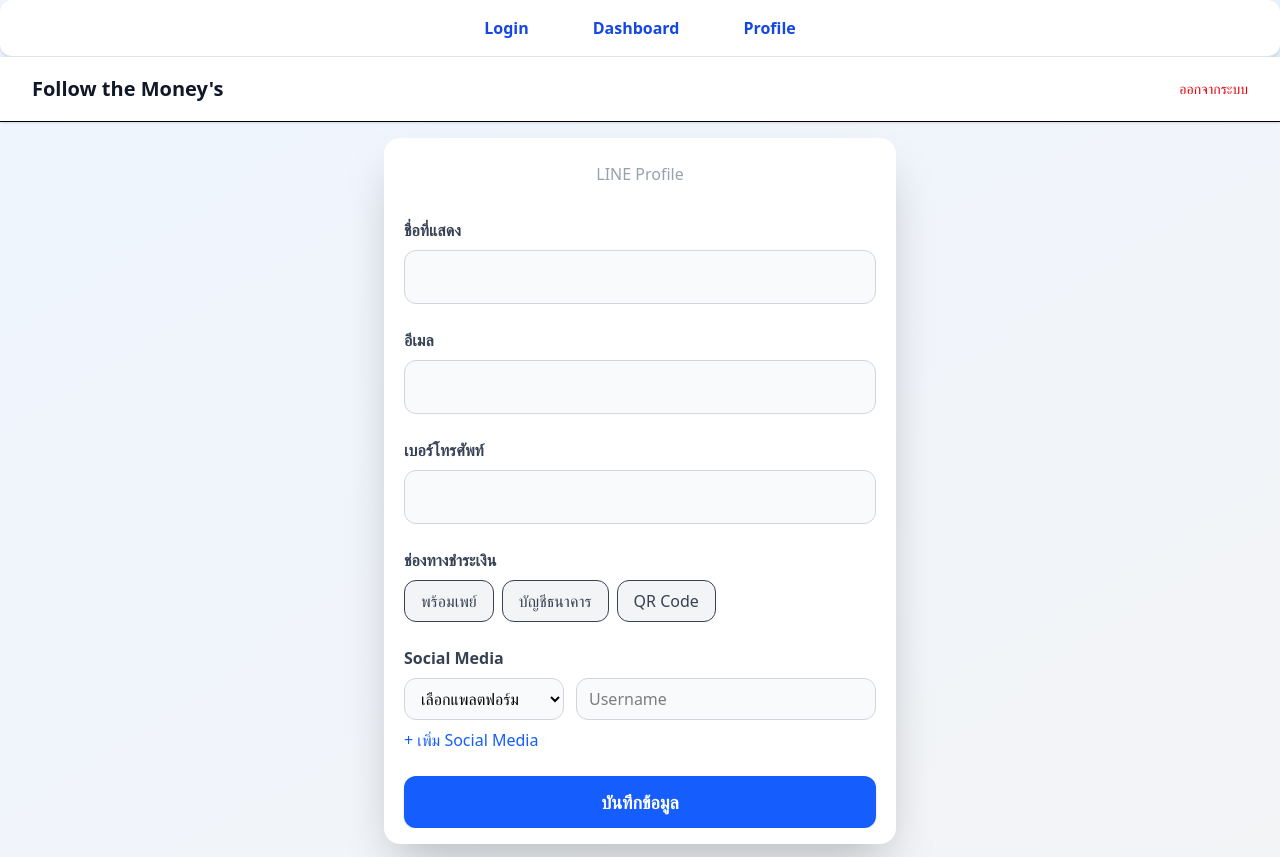
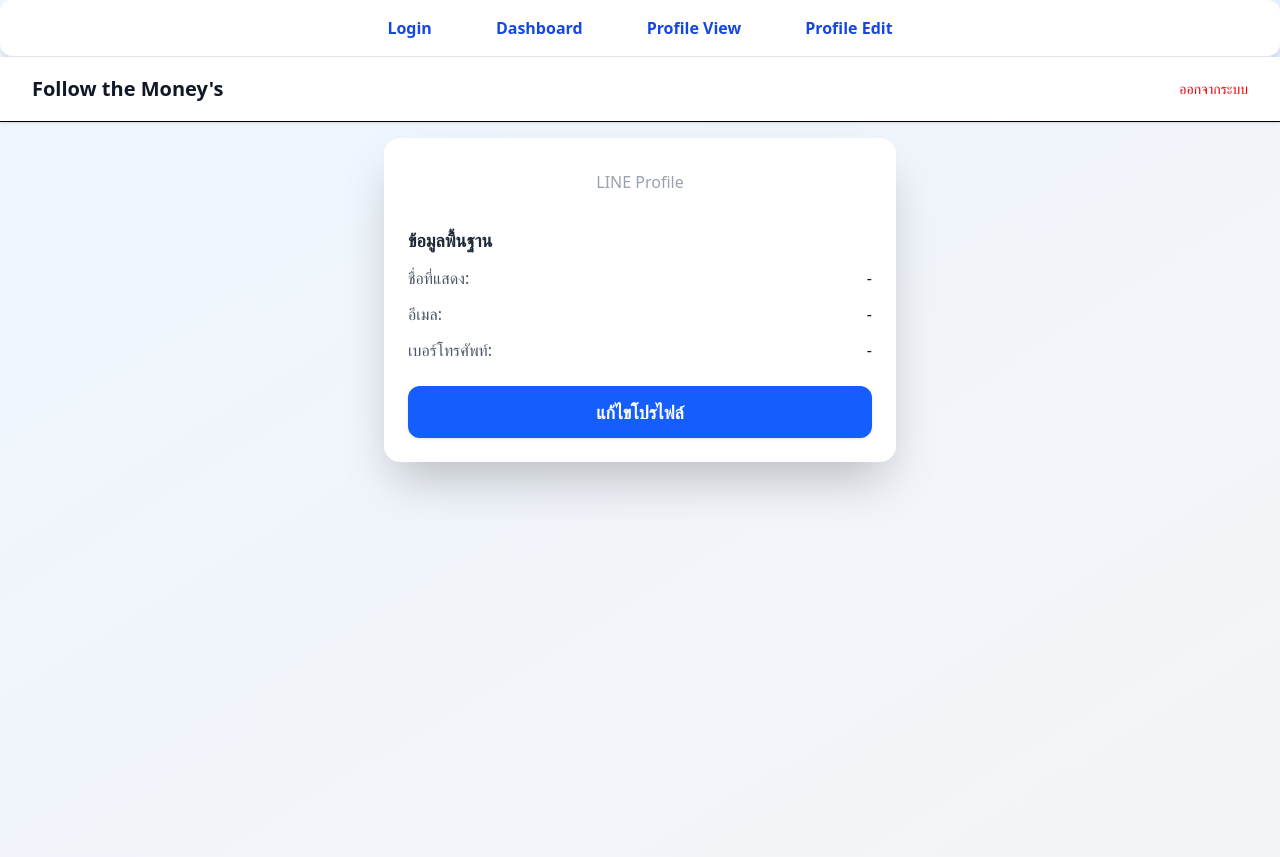
Before and after one commit to supxroek/Follow-the-money_v3, a React (Vite) app in the folder client/: page /profile in a window 1280 px wide. Built offline with nearby package versions, Linux system fonts and the light colour scheme.

Commit message:
เพิ่มหน้า ProfileView และปรับปรุงเส้นทางใน ProductionMode สำหรับการดูและแก้ไขโปรไฟล์

```diff
--- a/client/src/App.jsx
+++ b/client/src/App.jsx
@@ -12,6 +12,7 @@ import { AuthProvider, useAuth } from "./context/AuthContext";
 import LoginPage from "./pages/LoginPage";
 import Dashboard from "./pages/Dashboard";
 import ProfileForm from "./pages/ProfileForm";
+import ProfileView from "./pages/ProfileView";
 
 // ProtectedRoute component
 const ProtectedRoute = ({ children }) => {
@@ -52,6 +53,14 @@ const ProductionMode = () => {
         path="/profile"
         element={
           <ProtectedRoute>
+            <ProfileView />
+          </ProtectedRoute>
+        }
+      />
+      <Route
+        path="/profile/edit"
+        element={
+          <ProtectedRoute>
             <ProfileForm />
           </ProtectedRoute>
         }
@@ -86,14 +95,21 @@ const DevelopmentMode = () => {
           to="/profile"
           className="text-blue-700 font-semibold hover:bg-blue-100 px-4 py-2 rounded transition"
         >
-          Profile
+          Profile View
+        </Link>
+        <Link
+          to="/profile/edit"
+          className="text-blue-700 font-semibold hover:bg-blue-100 px-4 py-2 rounded transition"
+        >
+          Profile Edit
         </Link>
       </nav>
       <div className="border-t border-gray-200 max-w-full mx-auto bg-white rounded-xl shadow-lg">
         <Routes>
           <Route path="/" element={<LoginPage />} />
           <Route path="/dashboard" element={<Dashboard />} />
-          <Route path="/profile" element={<ProfileForm />} />
+          <Route path="/profile" element={<ProfileView />} />
+          <Route path="/profile/edit" element={<ProfileForm />} />
         </Routes>
       </div>
     </div>
--- a/client/src/pages/ProfileForm.jsx
+++ b/client/src/pages/ProfileForm.jsx
@@ -1,9 +1,11 @@
 import React, { useState, useContext, useEffect } from "react";
+import { useNavigate } from "react-router-dom";
 import AuthContext from "../context/AuthContext";
 import Header from "../components/Header";
 
 const ProfileForm = () => {
   const { user, updateProfile, logout } = useContext(AuthContext);
+  const navigate = useNavigate();
   const [form, setForm] = useState({
     displayName: user?.displayName || "",
     email: user?.email || "",
@@ -71,6 +73,10 @@ const ProfileForm = () => {
 
       if (result.success) {
         setSuccess("บันทึกข้อมูลสำเร็จ!");
+        // กลับไปหน้า ProfileView หลังจากบันทึกสำเร็จ
+        setTimeout(() => {
+          navigate("/#/profile");
+        }, 1500);
       } else {
         setError(result.error || "เกิดข้อผิดพลาดในการบันทึกข้อมูล");
       }
@@ -90,7 +96,27 @@ const ProfileForm = () => {
       <div className="flex justify-center mt-4 px-4">
         <div className="w-full max-w-lg bg-white rounded-2xl shadow-2xl p-4">
           {/* Profile Header */}
-          <div className="flex flex-col items-center mb-8">
+          <div className="flex flex-col items-center mb-8 relative">
+            {/* Back Button */}
+            <button
+              onClick={() => navigate("/#/profile")}
+              className="absolute left-0 top-0 text-gray-600 hover:text-gray-800 transition"
+            >
+              <svg
+                className="w-6 h-6"
+                fill="none"
+                stroke="currentColor"
+                viewBox="0 0 24 24"
+              >
+                <path
+                  strokeLinecap="round"
+                  strokeLinejoin="round"
+                  strokeWidth={2}
+                  d="M15 19l-7-7 7-7"
+                />
+              </svg>
+            </button>
+
             {user?.pictureUrl && (
               <img
                 src={user.pictureUrl}
@@ -99,9 +125,9 @@ const ProfileForm = () => {
               />
             )}
             <h2 className="text-3xl font-extrabold text-gray-900 mb-2">
-              {form.displayName || user?.displayName}
+              แก้ไขโปรไฟล์
             </h2>
-            <span className="text-gray-400 text-base">LINE Profile</span>
+            <span className="text-gray-400 text-base">Edit Profile</span>
           </div>
 
           {/* Profile Form */}
@@ -386,13 +412,22 @@ const ProfileForm = () => {
                 {success}
               </div>
             )}
+            <div className="flex gap-3">
+              <button
+                type="button"
+                onClick={() => navigate("/#/profile")}
+                className="flex-1 bg-gray-300 hover:bg-gray-400 text-gray-700 px-6 py-3 rounded-xl font-bold text-lg shadow transition duration-150"
+              >
+                ยกเลิก
+              </button>
               <button
                 type="submit"
-              className="w-full bg-blue-600 hover:bg-blue-700 text-white px-6 py-3 rounded-xl font-bold text-lg shadow transition duration-150"
+                className="flex-1 bg-blue-600 hover:bg-blue-700 text-white px-6 py-3 rounded-xl font-bold text-lg shadow transition duration-150"
                 disabled={loading}
               >
                 {loading ? "กำลังบันทึก..." : "บันทึกข้อมูล"}
               </button>
+            </div>
           </form>
         </div>
       </div>
--- /dev/null
+++ b/client/src/pages/ProfileView.jsx
@@ -0,0 +1,171 @@
+import React, { useContext } from "react";
+import { useNavigate } from "react-router-dom";
+import AuthContext from "../context/AuthContext";
+import Header from "../components/Header";
+
+const ProfileView = () => {
+  const { user, logout } = useContext(AuthContext);
+  const navigate = useNavigate();
+
+  const handleEditProfile = () => {
+    navigate("/#/profile/edit");
+  };
+
+  return (
+    <div className="min-h-screen bg-gradient-to-br from-blue-50 to-gray-100">
+      {/* Header */}
+      <Header user={user} logout={logout} />
+
+      {/* Profile View */}
+      <div className="flex justify-center mt-4 px-4">
+        <div className="w-full max-w-lg bg-white rounded-2xl shadow-2xl p-6">
+          {/* Profile Header */}
+          <div className="flex flex-col items-center mb-8">
+            {user?.pictureUrl && (
+              <img
+                src={user.pictureUrl}
+                alt={user.displayName}
+                className="h-32 w-32 rounded-full shadow-lg border-4 border-blue-200 mb-4 object-cover"
+              />
+            )}
+            <h2 className="text-3xl font-extrabold text-gray-900 mb-2">
+              {user?.displayName}
+            </h2>
+            <span className="text-gray-400 text-base">LINE Profile</span>
+          </div>
+
+          {/* Profile Information */}
+          <div className="space-y-6">
+            {/* Basic Info */}
+            <div>
+              <h3 className="text-lg font-semibold text-gray-800 mb-3">
+                ข้อมูลพื้นฐาน
+              </h3>
+              <div className="space-y-3">
+                <div className="flex justify-between">
+                  <span className="text-gray-600">ชื่อที่แสดง:</span>
+                  <span className="text-gray-900 font-medium">
+                    {user?.displayName || "-"}
+                  </span>
+                </div>
+                <div className="flex justify-between">
+                  <span className="text-gray-600">อีเมล:</span>
+                  <span className="text-gray-900 font-medium">
+                    {user?.email || "-"}
+                  </span>
+                </div>
+                <div className="flex justify-between">
+                  <span className="text-gray-600">เบอร์โทรศัพท์:</span>
+                  <span className="text-gray-900 font-medium">
+                    {user?.phoneNumber || "-"}
+                  </span>
+                </div>
+              </div>
+            </div>
+
+            {/* Payment Methods */}
+            {user?.paymentMethods && user.paymentMethods.length > 0 && (
+              <div>
+                <h3 className="text-lg font-semibold text-gray-800 mb-3">
+                  ช่องทางชำระเงิน
+                </h3>
+                <div className="space-y-3">
+                  {user.paymentMethods.map((method, idx) => (
+                    <div key={idx} className="bg-gray-50 rounded-xl p-3 border">
+                      <div className="flex justify-between items-center">
+                        <div>
+                          <span className="text-sm text-gray-600">
+                            {method.type === "promptpay" && "พร้อมเพย์"}
+                            {method.type === "bank" && "บัญชีธนาคาร"}
+                            {method.type === "qr_code" && "QR Code"}
+                          </span>
+                          <p className="text-gray-900 font-medium">
+                            {method.value}
+                          </p>
+                          {method.bankName && (
+                            <p className="text-sm text-gray-600">
+                              {method.bankName}
+                            </p>
+                          )}
+                          {method.accountName && (
+                            <p className="text-sm text-gray-600">
+                              {method.accountName}
+                            </p>
+                          )}
+                        </div>
+                        {method.type === "qr_code" && method.qrCodeUrl && (
+                          <img
+                            src={method.qrCodeUrl}
+                            alt="QR Code"
+                            className="h-16 w-16 object-contain rounded"
+                          />
+                        )}
+                        {method.isDefault && (
+                          <span className="text-xs bg-blue-100 text-blue-800 px-2 py-1 rounded-full">
+                            หลัก
+                          </span>
+                        )}
+                      </div>
+                    </div>
+                  ))}
+                </div>
+              </div>
+            )}
+
+            {/* Social Media */}
+            {user?.socialMedia && user.socialMedia.length > 0 && (
+              <div>
+                <h3 className="text-lg font-semibold text-gray-800 mb-3">
+                  Social Media
+                </h3>
+                <div className="space-y-2">
+                  {user.socialMedia.map((social, idx) => (
+                    <div
+                      key={idx}
+                      className="bg-gray-50 rounded-xl p-3 border flex justify-between"
+                    >
+                      <span className="text-gray-600 capitalize">
+                        {social.platform}:
+                      </span>
+                      <span className="text-gray-900 font-medium">
+                        {social.username}
+                      </span>
+                    </div>
+                  ))}
+                </div>
+              </div>
+            )}
+
+            {/* Groups */}
+            {user?.groups && user.groups.length > 0 && (
+              <div>
+                <h3 className="text-lg font-semibold text-gray-800 mb-3">
+                  กลุ่ม
+                </h3>
+                <div className="space-y-2">
+                  {user.groups.map((group, idx) => (
+                    <div key={idx} className="bg-gray-50 rounded-xl p-3 border">
+                      <span className="text-gray-900 font-medium">
+                        {group.groupName || group.name || `กลุ่ม ${idx + 1}`}
+                      </span>
+                    </div>
+                  ))}
+                </div>
+              </div>
+            )}
+
+            {/* Edit Profile Button */}
+            <button
+              onClick={handleEditProfile}
+              className="w-full bg-blue-600 hover:bg-blue-700 text-white px-6 py-3 rounded-xl font-bold text-lg shadow transition duration-150"
+            >
+              แก้ไขโปรไฟล์
+            </button>
+          </div>
+        </div>
+      </div>
+    </div>
+  );
+};
+
+export default ProfileView;
```
Also changed, not shown: client/src/components/Header.jsx (+19 -3 lines). Lines whose indentation alone changed are shown as unchanged.
